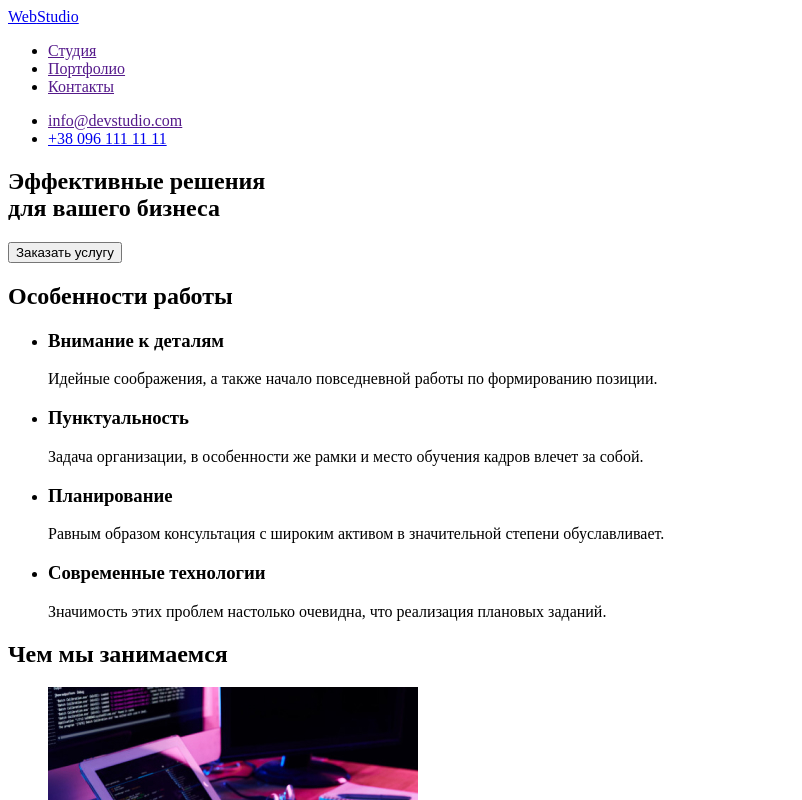
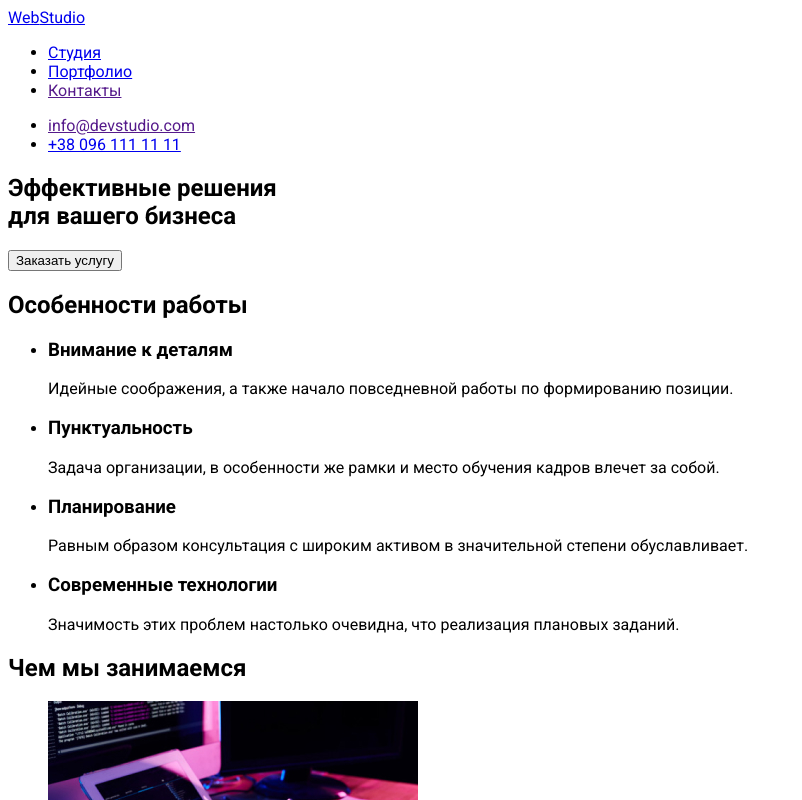
Before and after one commit to Andrii-Nahornyi/goit-markup-hw-02, a plain HTML site: page index.html in a window 1280 px wide. Shown: the top 800 px of the page, without its empty margins (0-802 px from the left). Drawn offline with Linux system fonts and the light colour scheme.

Commit message:
Корректировка ссылок + CSS (палитра)

```diff
--- /dev/null
+++ b/css/styles.css
@@ -0,0 +1,11 @@
+body {
+	font-family: Roboto;
+}
+
+/* Палитра цветов
+#212121 - цвет ссылок хеддера, заголовков h2, h3
+#757575 - цвет параграфов, ссылок на почту и телефон (в футере +60% прозрачность)
+#FFFFFF - h1, текст кнопок
+#2196F3 - (Web - часть лого) фон кнопок, акцент на ссылках
+
+ */
--- a/index.html
+++ b/index.html
@@ -5,7 +5,12 @@
 	<meta charset="UTF-8">
 	<meta http-equiv="X-UA-Compatible" content="IE=edge">
 	<meta name="viewport" content="width=device-width, initial-scale=1.0">
-	<title>домашнее задание №1</title>
+	<title>домашнее задание №2</title>
+	<link rel="preconnect" href="https://fonts.googleapis.com">
+	<link rel="preconnect" href="https://fonts.gstatic.com" crossorigin>
+	<link href="https://fonts.googleapis.com/css2?family=Raleway:wght@700&family=Roboto:wght@400;500;700;900&display=swap"
+		rel="stylesheet">
+	<link rel="stylesheet" href="./css/styles.css">
 </head>
 
 <body>
@@ -14,13 +19,13 @@
 
 	<header>
 
-		<a lang="en" href="/"><span>Web</span>Studio</a>
+		<a lang="en" href="/" class="logo"><span>Web</span>Studio</a>
 
 		<nav>
 			<ul>
-				<li><a href="">Студия</a></li>
-				<li><a href="">Портфолио</a></li>
-				<li><a href="">Контакты</a></li>
+				<li><a href="./index.html" class="nav-site">Студия</a></li>
+				<li><a href="./portfolio.html" class="nav-site">Портфолио</a></li>
+				<li><a href="" class="nav-site">Контакты</a></li>
 			</ul>
 		</nav>
 
```
